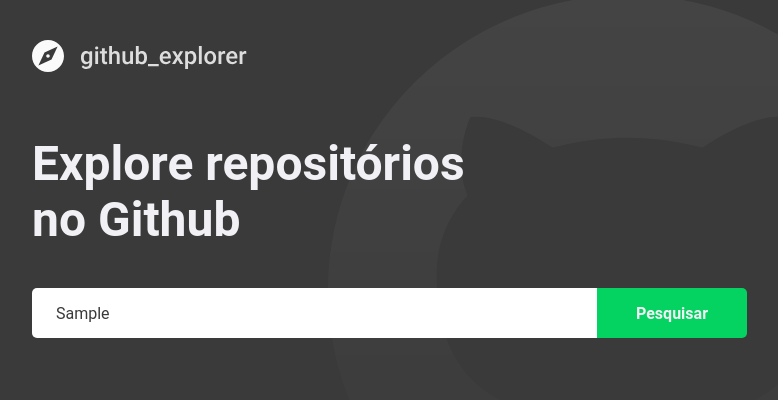
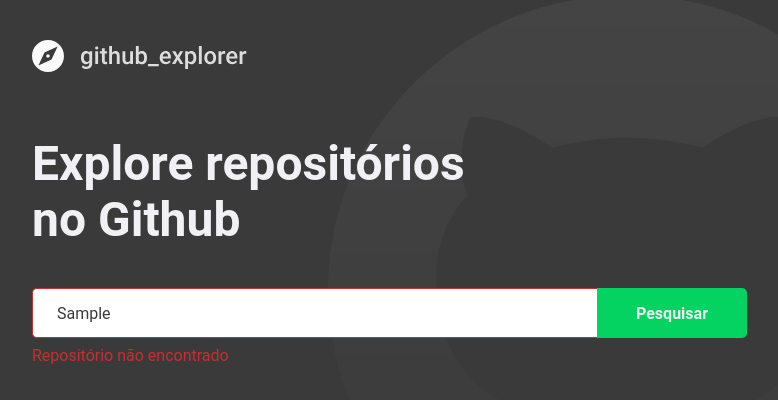
Before and after one commit to RennanD/github-explorer, a React (Create React App) app: page / in a window 1280 px wide. Both pictures are taken after typing "Sample" into the empty fields and a click on the button "Pesquisar". Shown: the top 400 px of the page, without its empty margins (148-926 px from the left). Built offline with nearby package versions, Linux system fonts and the light colour scheme; no server answers.

Commit message:
feat: Exception handlers

```diff
--- a/src/pages/Dashboard/index.tsx
+++ b/src/pages/Dashboard/index.tsx
@@ -2,7 +2,7 @@ import React, { useState, FormEvent } from 'react';
 
 import { FiChevronRight } from 'react-icons/fi';
 
-import { Title, Form, Repositories } from './styles';
+import { Title, Form, Repositories, Error } from './styles';
 
 import logo from '../../assets/images/logo.svg';
 
@@ -20,17 +20,28 @@ interface Repository {
 const Dashboard: React.FC = () => {
   const [repositories, setRepositories] = useState<Repository[]>([]);
   const [newRepo, setNewRepo] = useState('');
+  const [inputError, setInputError] = useState('');
 
   async function handleAddRepository(
     e: FormEvent<HTMLFormElement>,
   ): Promise<void> {
     e.preventDefault();
 
-    const response = await api.get<Repository>(`/repos/${newRepo}`);
+    try {
+      if (!newRepo) {
+        setInputError('Preencha a barra de pesquisa (autor/repo)');
+        return;
+      }
 
-    setRepositories([...repositories, response.data]);
+      const response = await api.get<Repository>(`/repos/${newRepo}`);
 
-    setNewRepo('');
+      setRepositories([...repositories, response.data]);
+
+      setNewRepo('');
+      setInputError('');
+    } catch (error) {
+      setInputError('Repositório não encontrado');
+    }
   }
 
   return (
@@ -38,15 +49,17 @@ const Dashboard: React.FC = () => {
       <img src={logo} alt="Github Explorer" />
       <Title>Explore repositórios no Github</Title>
 
-      <Form onSubmit={handleAddRepository}>
+      <Form hasError={!!inputError} onSubmit={handleAddRepository}>
         <input
           type="text"
           value={newRepo}
           onChange={(e) => setNewRepo(e.target.value)}
-          placeholder="Digite o nome do repositório"
+          placeholder="Digite o  repositório (autor/nome)"
         />
         <button type="submit"> Pesquisar </button>
       </Form>
+
+      {!!inputError && <Error>{inputError}</Error>}
 
       <Repositories>
         {repositories.map((repository) => (
--- a/src/pages/Dashboard/styles.ts
+++ b/src/pages/Dashboard/styles.ts
@@ -1,5 +1,9 @@
 import styled from 'styled-components';
 import { shade } from 'polished';
+
+interface FormProps {
+  hasError: boolean;
+}
 
 export const Title = styled.h1`
   margin-top: 60px;
@@ -13,7 +17,7 @@ export const Title = styled.h1`
   }
 `;
 
-export const Form = styled.form`
+export const Form = styled.form<FormProps>`
   margin-top: 40px;
   max-width: 715px;
 
@@ -26,6 +30,8 @@ export const Form = styled.form`
     padding: 0 24px;
     border-radius: 5px 0 0 5px;
     color: #3a3a3a;
+    border: 1px solid ${(props) => (props.hasError ? '#c53030' : '#fff')};
+    border-right: 0;
 
     &::placeholder {
       color: #a8a8b3;
@@ -71,6 +77,7 @@ export const Repositories = styled.div`
       height: 64px;
       width: 64px;
       border-radius: 50%;
+      background: #444;
     }
 
     div {
@@ -118,3 +125,9 @@ export const Repositories = styled.div`
     }
   }
 `;
+
+export const Error = styled.span`
+  display: block;
+  color: #c53030;
+  margin-top: 8px;
+`;
```
Also changed, not shown: .eslintrc.json.
